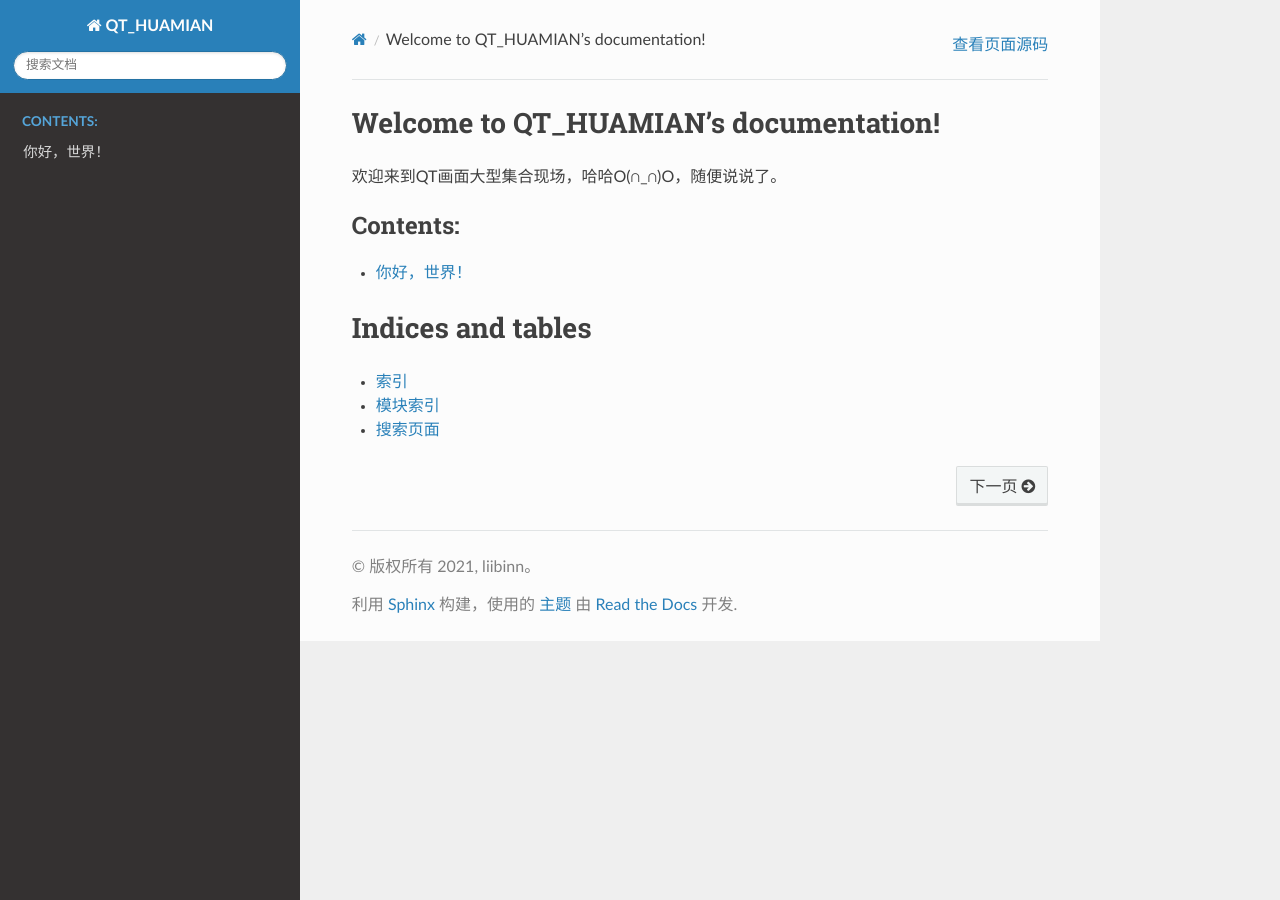
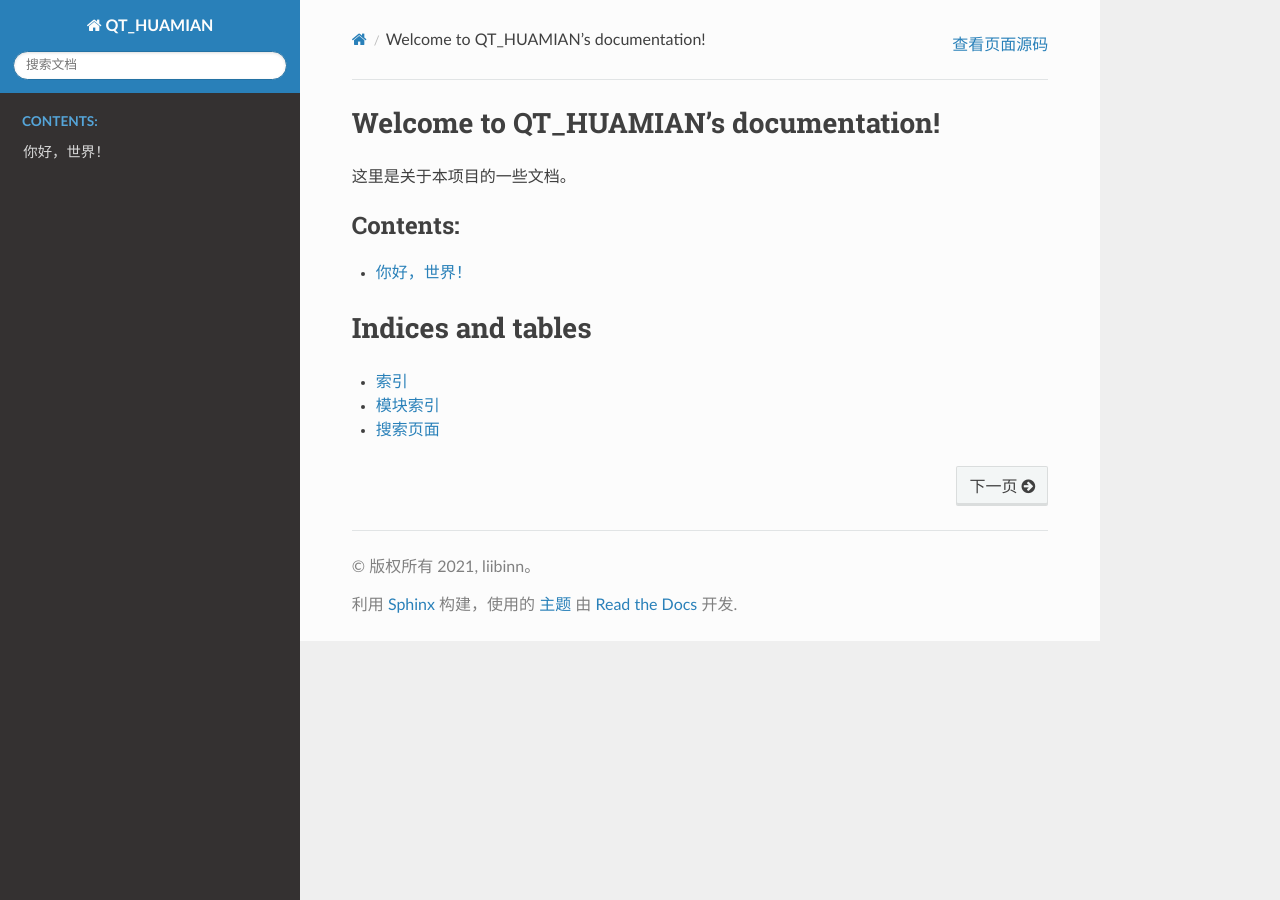
Before and after one commit to liibinn/QT_HUAMIAN, a Sphinx documentation site: the page built from docs/index.rst, in a window 1280 px wide. Built offline with Sphinx 7.4.7 and the Read the Docs theme 2.0.0, drawn with Linux system fonts in a browser that asks for light colours.

Commit message:
Update index.rst

```diff
--- a/docs/index.rst
+++ b/docs/index.rst
@@ -6,7 +6,7 @@
 Welcome to QT_HUAMIAN's documentation!
 ======================================
 
-欢迎来到QT画面大型集合现场，哈哈O(∩_∩)O，随便说说了。
+这里是关于本项目的一些文档。
 
 .. toctree::
    :maxdepth: 2
```
